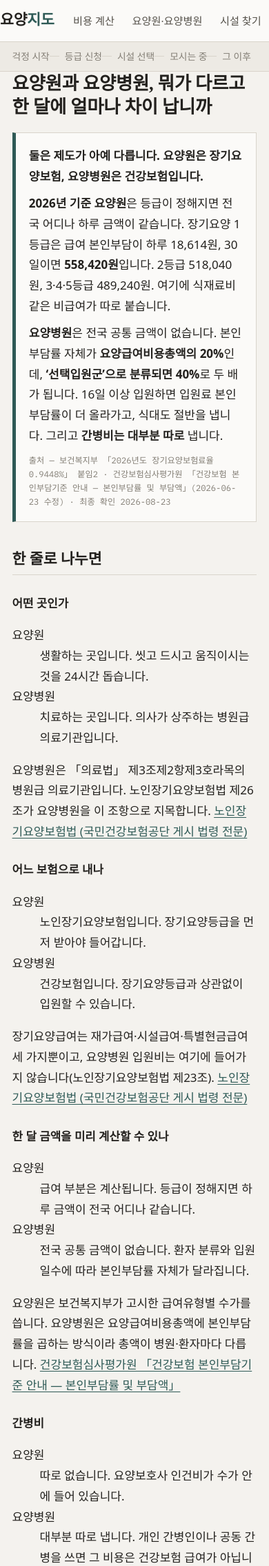
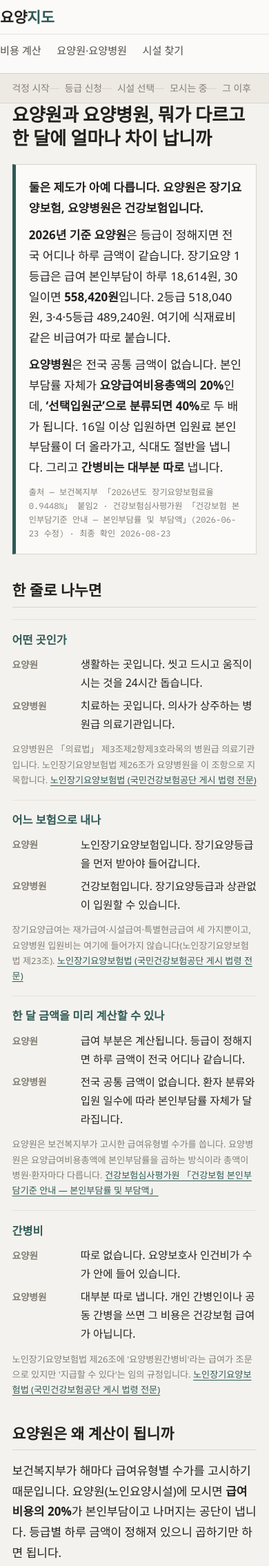
Before and after one commit to mingoolee-dev/yoyangjido, a FastAPI app: a page that uses templates/base.html in a window 390 px wide. Shown: the top 2271 px of the page at 69% size. Run offline with FastAPI, Linux system fonts and the light colour scheme; some web fonts are replaced.

Commit message:
Add files via upload

```diff
--- a/static/style.css
+++ b/static/style.css
@@ -204,3 +204,42 @@ footer.site a{color:var(--ink-2)}
 footer.site .upd{
   font-family:var(--mono); font-size:.76rem; color:var(--ink-3); margin-top:1rem;
 }
+
+/* ── 글(비교 문서) ───────────────────────── */
+caption{caption-side:top;text-align:left;font-size:.8rem;color:var(--ink-3);
+        padding:.6rem .75rem;font-family:var(--mono);line-height:1.6}
+td .sub{display:block;color:var(--ink-3);font-size:.85rem;line-height:1.6;margin-top:.15rem}
+
+.cmp{border-top:1px solid var(--rule-soft);padding-top:.9rem;margin:1.1rem 0}
+.cmp h3{margin:0 0 .5rem;font-size:1.02rem;color:var(--accent)}
+.cmp dl{margin:0;display:grid;grid-template-columns:5.4rem 1fr;gap:.35rem .8rem}
+.cmp dt{font-size:.85rem;font-weight:600;color:var(--ink-3);padding-top:.1rem}
+.cmp dd{margin:0;font-size:.97rem}
+.cmp-src{font-size:.82rem;color:var(--ink-3);line-height:1.7;margin:.7rem 0 0}
+
+.fee-note{font-size:.9rem;color:var(--ink-2);line-height:1.75}
+
+.unknown{background:var(--surface);border:1px solid var(--rule);
+         border-left:5px solid var(--sand);padding:.9rem 1.1rem;margin:.9rem 0}
+.unknown h3{margin:0 0 .45rem;font-size:1rem}
+.unknown p{margin:0 0 .35rem;font-size:.93rem;color:var(--ink-2);line-height:1.7}
+.unknown p:last-child{margin-bottom:0}
+.unknown b{color:var(--ink)}
+
+.cta{display:inline-flex;align-items:center;min-height:52px;padding:0 1.2rem;
+     background:var(--accent);color:#fff;text-decoration:none;border-radius:3px;
+     font-weight:500;margin:.4rem 0 1rem}
+.cta:hover{filter:brightness(1.08)}
+
+/* ── 좁은 화면에서 상단 메뉴가 로고를 밀어내지 않게 ── */
+@media (max-width:34rem){
+  .bar{flex-wrap:wrap;row-gap:.2rem}
+  .logo{flex:0 0 auto}
+  .bar nav{flex:1 1 100%;overflow-x:auto;scrollbar-width:none;
+           border-top:1px solid var(--rule-soft);padding-bottom:.15rem}
+  .bar nav::-webkit-scrollbar{display:none}
+  .bar nav a{white-space:nowrap;min-height:46px;padding:0 .6rem}
+  .bar nav a:first-child{padding-left:0}
+}
+td.nw,th.nw{white-space:nowrap}
+.tw table{min-width:20rem}
```
